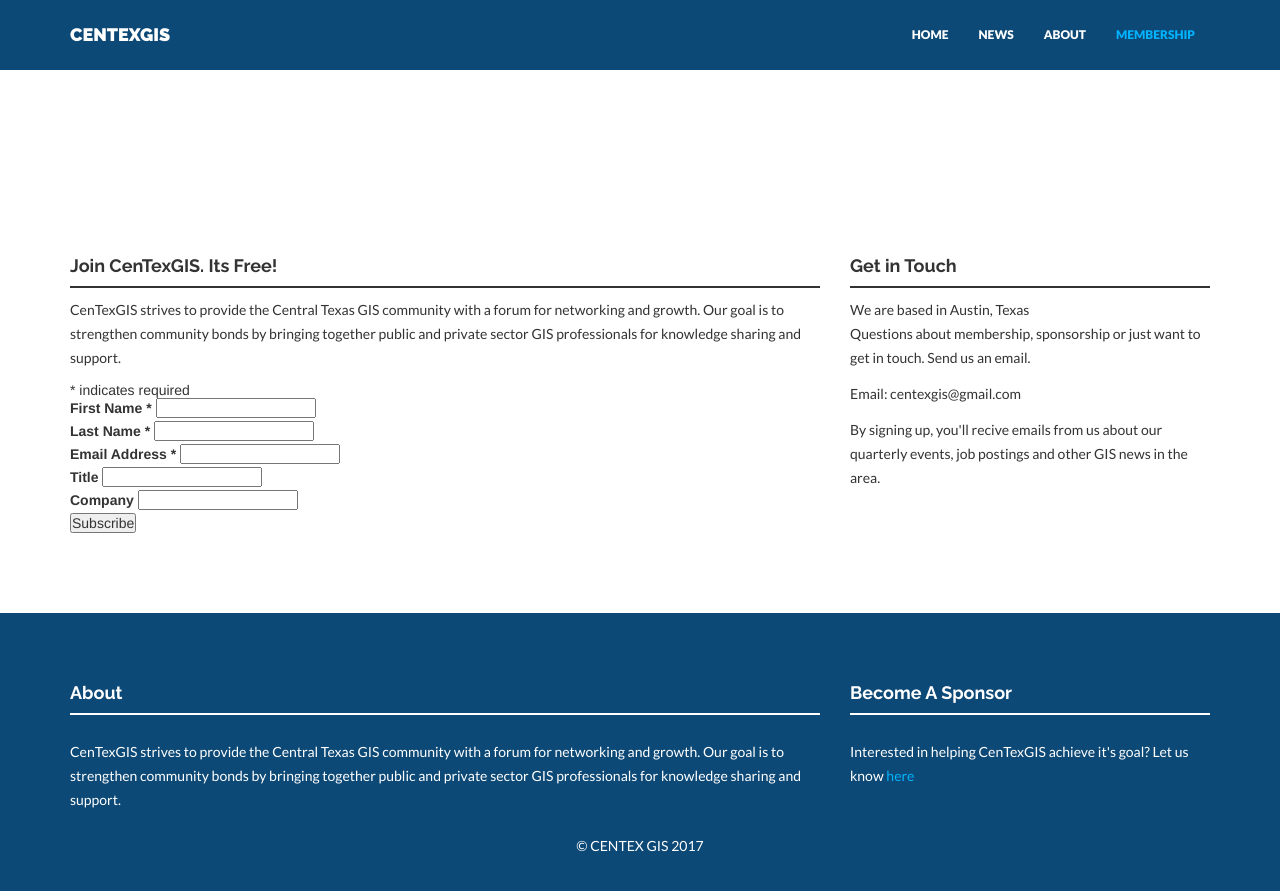
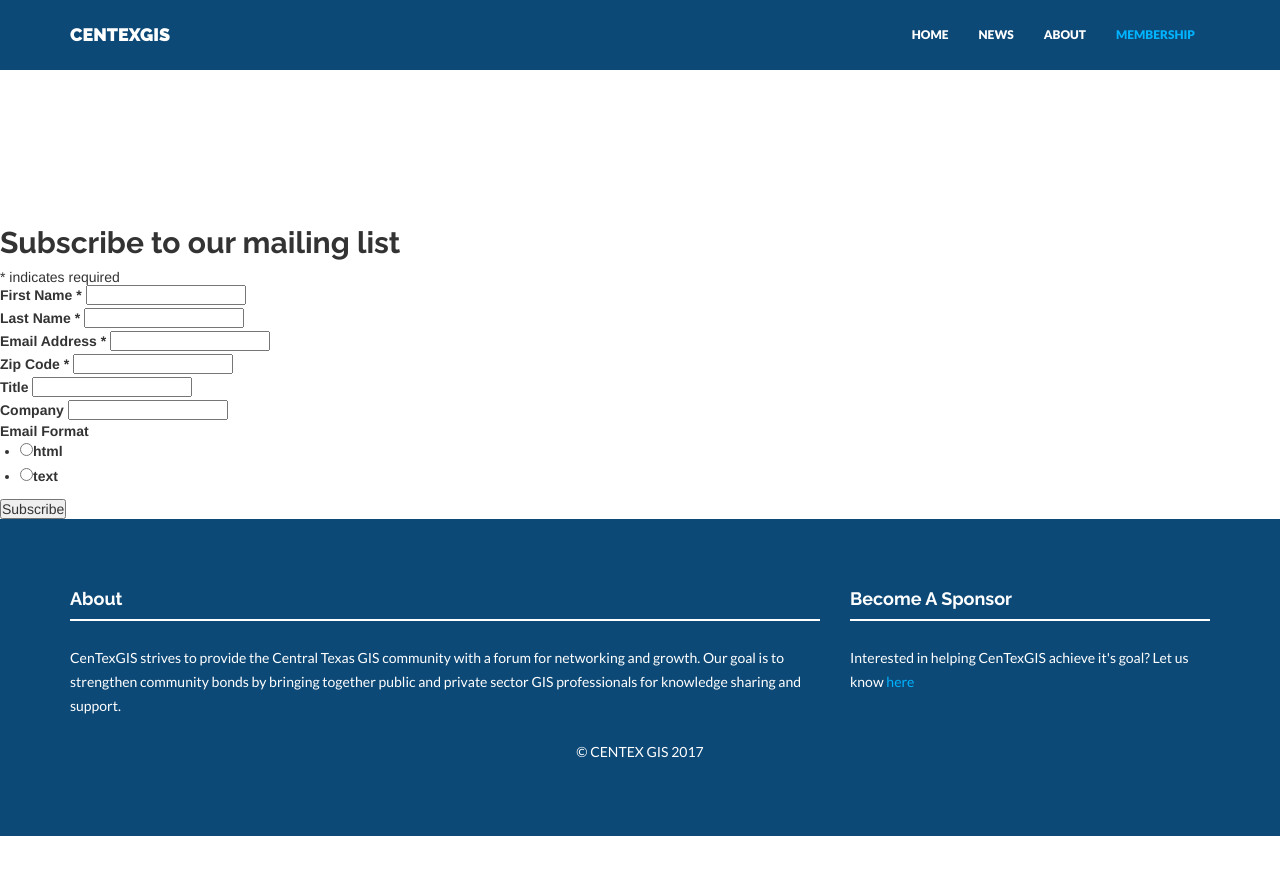
Before and after one commit to centexgis/centexgis.github.io, a Jekyll site: the page built from contact.html, in a window 1280 px wide and 900 px high. Shown: the top 891 px of the window. Built offline with Jekyll 4.4.1, drawn with Linux system fonts in a browser that asks for light colours; nearby versions of some CDN libraries; comment, search, counter and statistics services are not loaded.

Commit message:
updated membership form/mail chimp

```diff
--- a/contact.html
+++ b/contact.html
@@ -4,25 +4,22 @@ title: Contact
 permalink: /contact/
 ---
 
-<!-- <div id="contactwrap"></div> -->
+<!-- Begin MailChimp Signup Form -->
+<link href="//cdn-images.mailchimp.com/embedcode/classic-10_7.css" rel="stylesheet" type="text/css">
+<style type="text/css">
+  #mc_embed_signup {
+    background: #fff;
+    clear: left;
+    font: 14px Helvetica, Arial, sans-serif;
+  }
 
-<div class="container mtb">
-    <div class="row">
-        <div class="col-lg-8">
-            <h4>Join CenTexGIS. Its Free!</h4>
-            <div class="hline"></div>
-                <p>{{ site.about }}</p>
-                <!-- Begin MailChimp Signup Form -->
-                <link href="//cdn-images.mailchimp.com/embedcode/classic-081711.css" rel="stylesheet" type="text/css">
-                <style type="text/css">
-                  #mc_embed_signup{background:#fff; clear:left; font:14px Helvetica,Arial,sans-serif; }
   /* Add your own MailChimp form style overrides in your site stylesheet or in this style block.
 	   We recommend moving this block and the preceding CSS link to the HEAD of your HTML file. */
 </style>
 <div id="mc_embed_signup">
-                <form action="//centexgis.us8.list-manage.com/subscribe/post?u=b2e548ebe60e4abd57c38c717&amp;id=160c0be15d" method="post" id="mc-embedded-subscribe-form" name="mc-embedded-subscribe-form" class="validate" target="_blank" novalidate>
+  <form action="https://centexgis.us8.list-manage.com/subscribe/post?u=b2e548ebe60e4abd57c38c717&amp;id=160c0be15d" method="post" id="mc-embedded-subscribe-form" name="mc-embedded-subscribe-form" class="validate" target="_blank" novalidate>
     <div id="mc_embed_signup_scroll">
-
+      <h2>Subscribe to our mailing list</h2>
       <div class="indicates-required"><span class="asterisk">*</span> indicates required</div>
       <div class="mc-field-group">
         <label for="mce-FNAME">First Name  <span class="asterisk">*</span>
@@ -40,6 +37,11 @@ permalink: /contact/
         <input type="email" value="" name="EMAIL" class="required email" id="mce-EMAIL">
       </div>
       <div class="mc-field-group">
+        <label for="mce-ZIP">Zip Code  <span class="asterisk">*</span>
+        </label>
+        <input type="text" value="" name="ZIP" class="required" id="mce-ZIP">
+      </div>
+      <div class="mc-field-group">
         <label for="mce-MMERGE12">Title </label>
         <input type="text" value="" name="MMERGE12" class="" id="mce-MMERGE12">
       </div>
@@ -47,31 +49,22 @@ permalink: /contact/
         <label for="mce-MMERGE13">Company </label>
         <input type="text" value="" name="MMERGE13" class="" id="mce-MMERGE13">
       </div>
+      <div class="mc-field-group input-group">
+        <strong>Email Format </strong>
+        <ul>
+          <li><input type="radio" value="html" name="EMAILTYPE" id="mce-EMAILTYPE-0"><label for="mce-EMAILTYPE-0">html</label></li>
+          <li><input type="radio" value="text" name="EMAILTYPE" id="mce-EMAILTYPE-1"><label for="mce-EMAILTYPE-1">text</label></li>
+        </ul>
+      </div>
       <div id="mce-responses" class="clear">
         <div class="response" id="mce-error-response" style="display:none"></div>
         <div class="response" id="mce-success-response" style="display:none"></div>
-                  </div>    <!-- real people should not fill this in and expect good things - do not remove this or risk form bot signups-->
-                    <div style="position: absolute; left: -5000px;"><input type="text" name="b_b2e548ebe60e4abd57c38c717_160c0be15d" tabindex="-1" value=""></div>
+      </div>
+      <!-- real people should not fill this in and expect good things - do not remove this or risk form bot signups-->
+      <div style="position: absolute; left: -5000px;" aria-hidden="true"><input type="text" name="b_b2e548ebe60e4abd57c38c717_160c0be15d" tabindex="-1" value=""></div>
       <div class="clear"><input type="submit" value="Subscribe" name="subscribe" id="mc-embedded-subscribe" class="button"></div>
     </div>
   </form>
 </div>
-                <script type='text/javascript' src='//s3.amazonaws.com/downloads.mailchimp.com/js/mc-validate.js'></script><script type='text/javascript'>(function($) {window.fnames = new Array(); window.ftypes = new Array();fnames[1]='FNAME';ftypes[1]='text';fnames[2]='LNAME';ftypes[2]='text';fnames[0]='EMAIL';ftypes[0]='email';fnames[12]='MMERGE12';ftypes[12]='text';fnames[13]='MMERGE13';ftypes[13]='text';}(jQuery));var $mcj = jQuery.noConflict(true);</script>
+
 <!--End mc_embed_signup-->
-        </div><! --/col-lg-8 -->
-
-        <div class="col-lg-4">
-            <h4>Get in Touch</h4>
-            <div class="hline"></div>
-                <p>
-                    {% for line in site.address.first.lines %}
-                        {{ line }} <br>
-                    {% endfor %}
-                </p>
-                <p>
-                    Email: {{ site.email }}<br/>
-                </p>
-                <p> By signing up, you'll recive emails from us about our quarterly events, job postings and other GIS news in the area. </p>
-        </div>
-    </div><! --/row -->
-</div><! --/container -->
```
Lines whose indentation alone changed are shown as unchanged.
